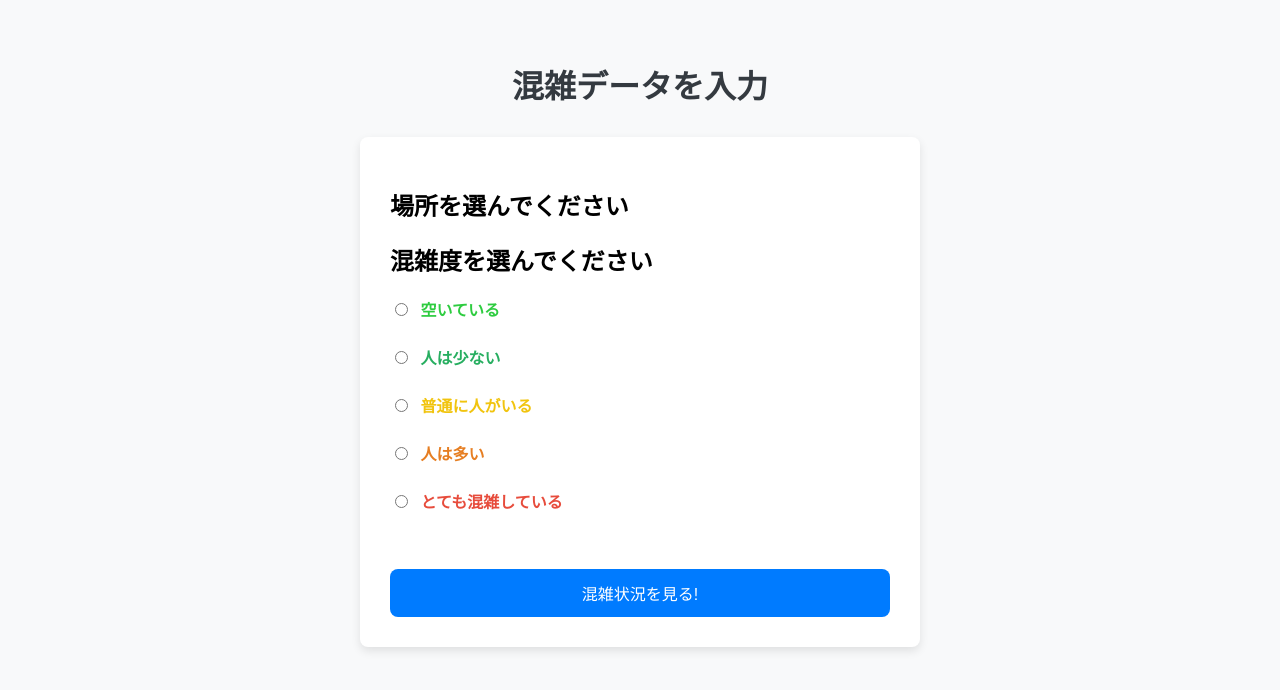
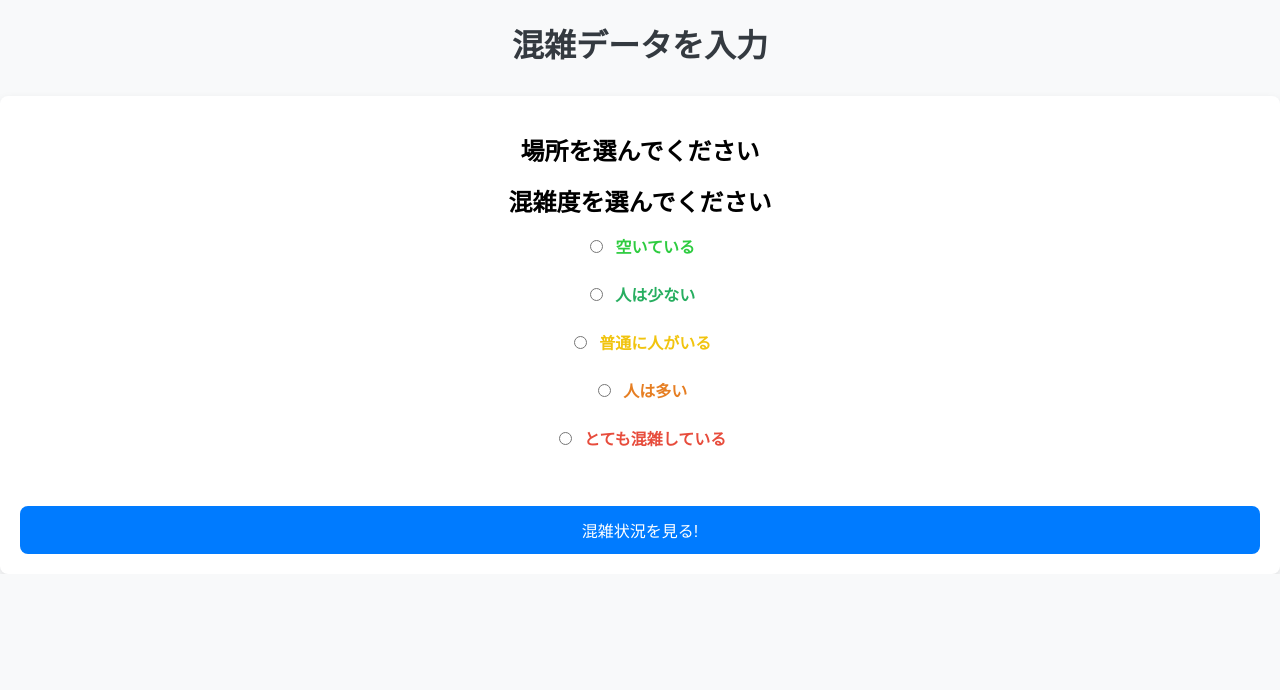
Before and after one commit to katume-eng/csmonitor3, a Django app: page /vote/ in a window 1280 px wide. Shown: the top 690 px of the page. Run offline with Django 5.2, Linux system fonts and the light colour scheme; data that the repository does not hold is empty.

Commit message:
フォームの清書

```diff
--- a/monitor_app/static/monitor_app/css/con_form_style.css
+++ b/monitor_app/static/monitor_app/css/con_form_style.css
@@ -1,45 +1,54 @@
-/* 混雑度ラジオボタンのラベル色 */
-#crowdRadioGroup label:nth-child(1) {
-    color: #2ecc40; /* 緑：空いている */
-}
-#crowdRadioGroup label:nth-child(2) {
-    color: #27ae60; /* やや緑：人は少ない */
-}
-#crowdRadioGroup label:nth-child(3) {
-    color: #f1c40f; /* 黄色：普通 */
-}
-#crowdRadioGroup label:nth-child(4) {
-    color: #e67e22; /* オレンジ：人は多い */
-}
-#crowdRadioGroup label:nth-child(5) {
-    color: #e74c3c; /* 赤：とても混雑している */
-}
-body {
+/* ========== Base ========== */
+html, body {
+  margin: 0;
+  padding: 0;
+  width: 100%;
+  overflow-x: hidden;   /* 横スクロール禁止 */
   font-family: 'Helvetica Neue', sans-serif;
   background-color: #f8f9fa;
-    margin: 0;
-    padding: 40px;
 }
 
+/* 見出し */
 h1 {
   text-align: center;
   color: #343a40;
-    margin-bottom: 30px;
+  margin: 20px 0 30px;
+}
+h2 {
+  margin: 16px 0;
+  text-align: center;
+}
+h3 {
+  margin-bottom: 1rem;
+  font-size: 1.2rem;
+  border-bottom: 2px solid #007bff;
+  padding-bottom: 0.5rem;
 }
 
+/* エラー表示 */
+.error {
+  color: #c00;
+  margin: .5rem 0;
+  text-align: center;
+}
+
+/* ========== Form ========== */
 form {
-    max-width: 500px;
+  width: 100%;
+  max-width: 100%;
   margin: 0 auto;
-    background: white;
-    padding: 30px;
+  background: #fff;
+  padding: 20px;
   border-radius: 8px;
-    box-shadow: 0 4px 10px rgba(0, 0, 0, 0.1);
+  box-shadow: 0 4px 10px rgba(0,0,0,0.1);
+  box-sizing: border-box;
 }
 
 form p {
   margin-bottom: 20px;
 }
 
+/* ラベル */
 label {
   display: block;
   font-weight: bold;
@@ -47,6 +56,7 @@ label {
   color: #495057;
 }
 
+/* テキスト入力やセレクト */
 input[type="text"],
 select {
   width: 100%;
@@ -56,20 +66,95 @@ select {
   box-sizing: border-box;
 }
 
+/* ラジオボタン */
 input[type="radio"] {
   margin-right: 8px;
 }
 
+/* リスト */
 ul {
   list-style: none;
   padding-left: 0;
 }
-
 ul li {
   margin-bottom: 8px;
 }
 
-button[type="submit"] {
+/* ========== Floor Sections ========== */
+.floor-section {
+  margin-bottom: 1.5rem;
+}
+/* 階数タイトルを中央寄せ */
+.floor-section h3 {
+  text-align: center;
+  font-size: 1.2rem;
+  margin-bottom: 1rem;
+  border-bottom: 2px solid #007bff;
+  padding-bottom: 0.5rem;
+}
+
+/* ========== Cards ========== */
+.card-container {
+  display: flex;
+  flex-direction: column; /* スマホでは縦並び */
+  gap: 1rem;
+  margin-bottom: 1.5rem;
+}
+
+.card {
+  width: 100%;
+  max-width: 100%;
+  flex: none;
+  border: 2px solid #ccc;
+  border-radius: 1rem;
+  padding: 1rem;
+  text-align: center;
+  cursor: pointer;
+  transition: 0.2s ease;
+  box-sizing: border-box;
+
+  /* 長いテキストを折り返す */
+  word-wrap: break-word;
+  overflow-wrap: break-word;
+  white-space: normal;
+}
+
+.card:hover {
+  background-color: #f0f0f0;
+}
+
+.card.selected {
+  border-color: #007bff;
+  background-color: #e6f0ff;
+  box-shadow: 0 0 10px rgba(0, 123, 255, 0.3);
+}
+
+/* ========== Radio Group ========== */
+/* ラジオボタングループ全体を中央寄せ */
+#crowdRadioGroup {
+  display: flex;
+  flex-direction: column;
+  align-items: center;   /* 中央寄せ */
+  text-align: center;    /* ラベル文字も中央に */
+  gap: 1rem;
+  margin-bottom: 1rem;
+}
+
+/* 各ラベルの幅を内容に合わせる（左右に広がりすぎないように） */
+#crowdRadioGroup label {
+  display: inline-block;
+}
+
+/* 混雑度ラジオボタンのラベル色 */
+#crowdRadioGroup label:nth-child(1) { color: #2ecc40; } /* 空いている */
+#crowdRadioGroup label:nth-child(2) { color: #27ae60; } /* 人は少ない */
+#crowdRadioGroup label:nth-child(3) { color: #f1c40f; } /* 普通 */
+#crowdRadioGroup label:nth-child(4) { color: #e67e22; } /* 人は多い */
+#crowdRadioGroup label:nth-child(5) { color: #e74c3c; } /* とても混雑 */
+
+/* ========== Submit Button ========== */
+button[type="submit"],
+#submit-btn {
   background-color: #007bff;
   color: white;
   padding: 12px 20px;
@@ -78,15 +163,15 @@ button[type="submit"] {
   font-size: 16px;
   cursor: pointer;
   width: 100%;
+  margin-top: 1.5rem;
 }
 
-button[type="submit"]:hover {
+button[type="submit"]:hover,
+#submit-btn:hover {
   background-color: #0056b3;
 }
 
-#crowdRadioGroup {
-    display: flex;
-    flex-direction: column;
-    gap: 1rem;
-    margin-bottom: 1rem;
+button[disabled] {
+  opacity: .6;
+  pointer-events: none;
 }
--- a/monitor_app/templates/con_form.html
+++ b/monitor_app/templates/con_form.html
@@ -103,7 +103,7 @@
         {% for location in floor_group.list %}
           <div class="card" data-value="{{ location.id }}">
             <strong>{{ location.program_name }}</strong><br>
-            {{ location.room_name }}（{{ location.floor }}F）<br>
+            {{ location.room_name }}<br>
           </div>
         {% endfor %}
       </div>
```
Lines whose indentation alone changed are shown as unchanged.
